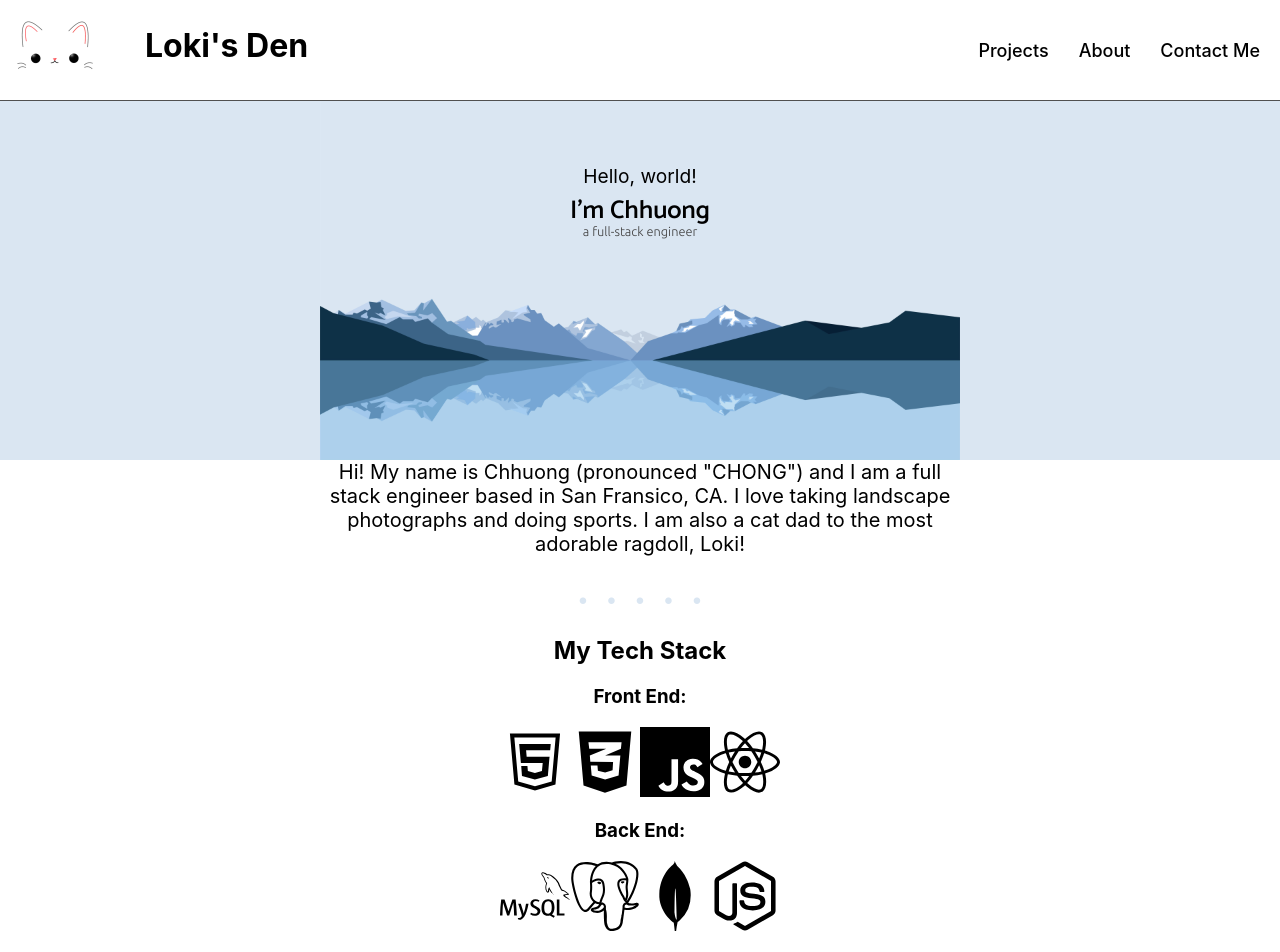
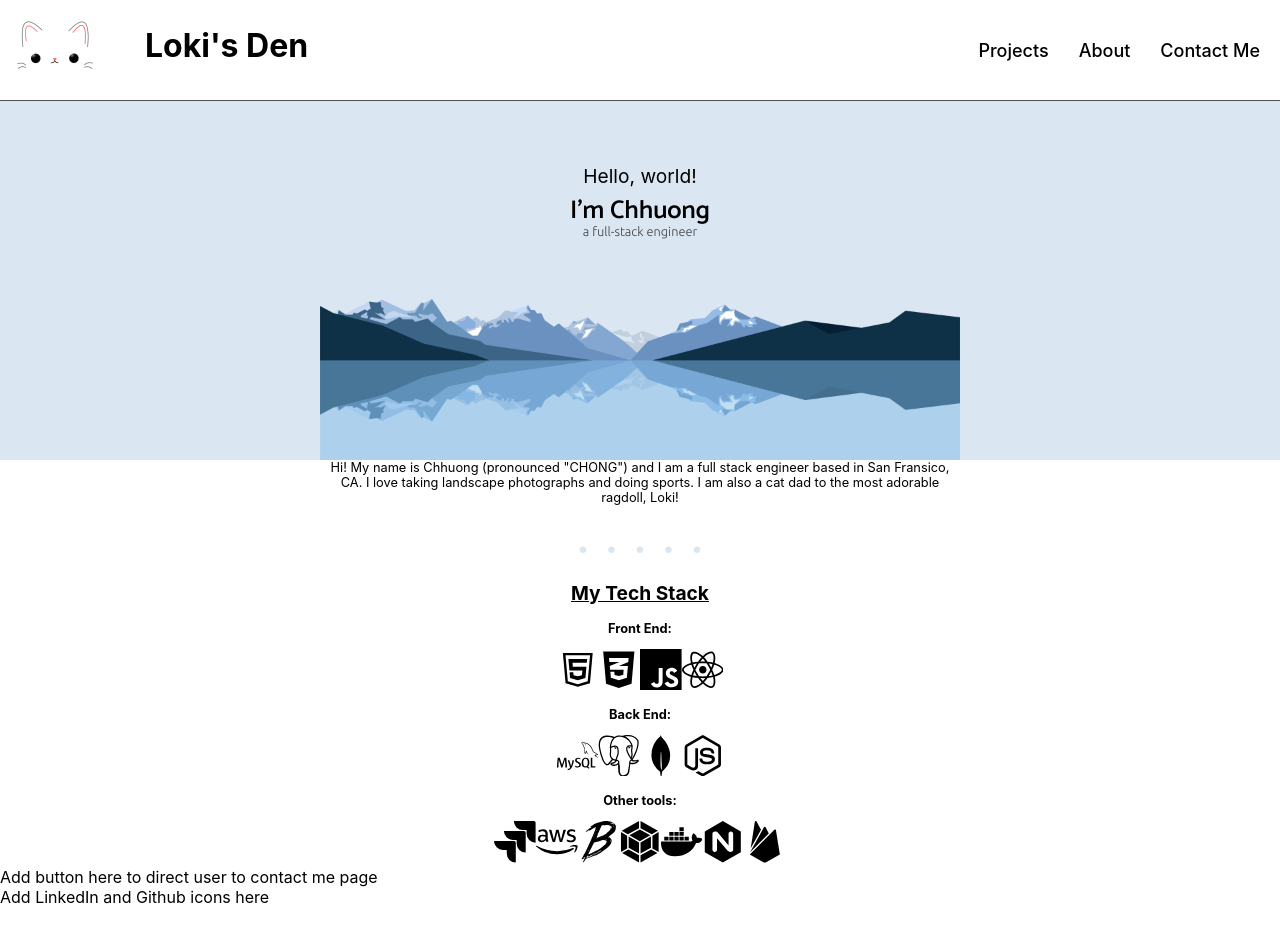
Before and after one commit to ChhuongLe/portfolio, a React (Create React App) app: page /portfolio/home in a window 1280 px wide. Shown: the top 952 px of the page. After the commit the page ends 907 px from the top, so only its background shows below. Built offline with nearby package versions, Linux system fonts and the light colour scheme.

Commit message:
made changes to icons and letter sizing on landing page

```diff
--- a/src/components/Landing/Landing.css
+++ b/src/components/Landing/Landing.css
@@ -33,7 +33,10 @@
   text-align: center;
   max-width: 50%;
   margin: auto auto auto auto;
-  font-size: 20px;
+}
+
+.bio{
+  font-size: 1vw;
 }
 
 .dots{
@@ -46,3 +49,12 @@
   background-color: #FFF;
   text-align: center;
 }
+
+.bio-title{
+  font-size: 1.5vw;
+  text-decoration: underline;
+}
+
+.stack-title{
+  font-size: 1vw;
+}
--- a/src/components/Landing/Landing.jsx
+++ b/src/components/Landing/Landing.jsx
@@ -1,4 +1,5 @@
 import React from 'react';
+import { IconContext } from 'react-icons';
 import  { AiOutlineHtml5 } from 'react-icons/ai';
 import { FaCss3Alt, FaReact, FaNodeJs, FaAws, FaDocker} from 'react-icons/fa'
 import { SiJavascript,
@@ -23,41 +24,41 @@ const Landing = () => {
         <div className="job">a full-stack engineer</div>
       </div>
       <div className="meContainer">
-        <div>Hi! My name is Chhuong (pronounced "CHONG") and I am a full stack engineer based in San Fransico, CA.
+        <div className="bio">Hi! My name is Chhuong (pronounced "CHONG") and I am a full stack engineer based in San Fransico, CA.
           I love taking landscape photographs and doing sports. I am also a cat dad to the most adorable ragdoll, Loki!</div>
         <div className="dots">. . . . .</div>
       </div>
       <div className="techContainer">
-        <h2>My Tech Stack</h2>
+        <h2 className="bio-title">My Tech Stack</h2>
         <div>
-          <h3>Front End:</h3>
-          <div className="skillIcons">
-            <AiOutlineHtml5 size={70}/>
-            <FaCss3Alt  size={70}/>
-            <SiJavascript  size={70}/>
-            <FaReact  size={70}/>
-          </div>
+          <h3 className="stack-title">Front End:</h3>
+          <IconContext.Provider value={{size: "3.25vw"}}>
+            <AiOutlineHtml5 />
+            <FaCss3Alt />
+            <SiJavascript />
+            <FaReact />
+          </IconContext.Provider>
         </div>
         <div>
-          <h3>Back End:</h3>
-          <div className="skillIcons">
-            <SiMysql  size={70}/>
-            <SiPostgresql  size={70}/>
-            <SiMongodb  size={70}/>
-            <FaNodeJs  size={70}/>
-          </div>
+          <h3 className="stack-title">Back End:</h3>
+          <IconContext.Provider value={{size: "3.25vw"}} >
+            <SiMysql />
+            <SiPostgresql />
+            <SiMongodb />
+            <FaNodeJs />
+          </IconContext.Provider>
         </div>
         <div>
-          <h3>Other tools:</h3>
-          <div className="skillIcons">
-            <SiJira  size={70}/>
-            <FaAws  size={70}/>
-            <SiBabel  size={70}/>
-            <SiWebpack  size={70}/>
-            <FaDocker  size={70}/>
-            <SiNginx  size={70}/>
-            <SiFirebase  size={70}/>
-          </div>
+          <h3 className="stack-title">Other tools:</h3>
+          <IconContext.Provider value={{size:"3.25vw"}}>
+            <SiJira />
+            <FaAws />
+            <SiBabel />
+            <SiWebpack />
+            <FaDocker />
+            <SiNginx />
+            <SiFirebase />
+          </IconContext.Provider>
         </div>
       </div>
       <div className="contactMeContainer">
```
